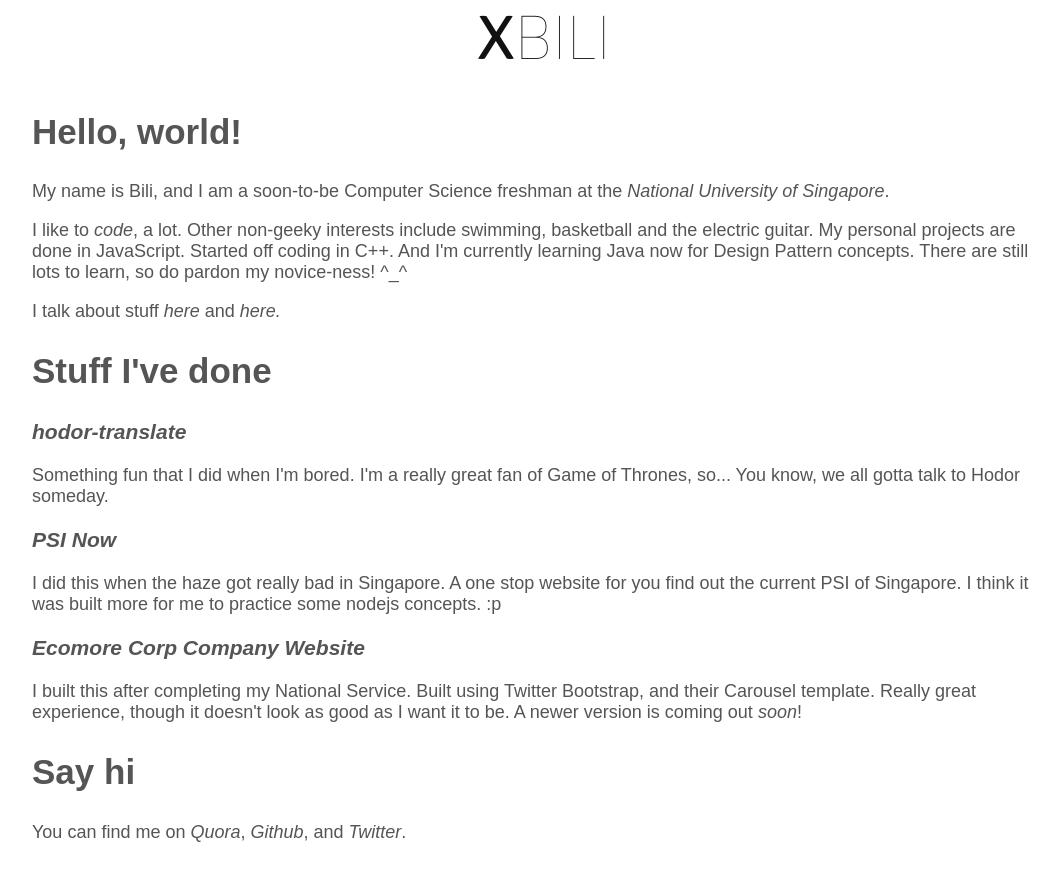
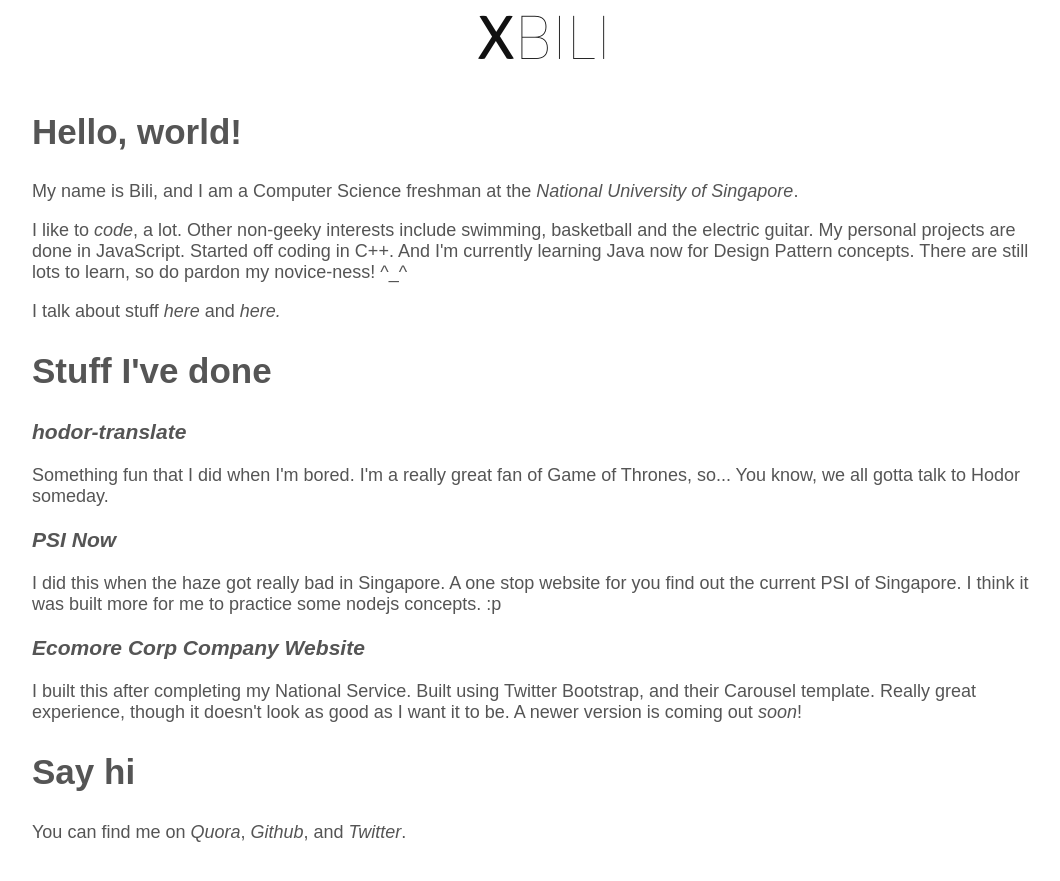
Before and after one commit to xbili/xbili.github.io, a Jekyll site: the page built from index.html, in a window 1280 px wide. Shown: the top 881 px of the page, without its empty margins (96-1156 px from the left). Built offline with Jekyll 4.4.1, drawn with Linux system fonts in a browser that asks for light colours; Markdown is read by kramdown in place of the engine named in the settings.

Commit message:
cleaned up html

```diff
--- a/index.html
+++ b/index.html
@@ -5,7 +5,7 @@ title: xbili
 
 <section>
   <h1>Hello, world!</h1>
-  <p>My name is Bili, and I am a soon-to-be Computer Science freshman at the <em>National University of Singapore</em>.</p>
+  <p>My name is Bili, and I am a Computer Science freshman at the <em>National University of Singapore</em>.</p>
   <p>I like to <em>code</em>, a lot. Other non-geeky interests include swimming, basketball and the electric guitar. My personal projects are done in JavaScript. Started off coding in C++. And I'm currently learning Java now for Design Pattern concepts. There are still lots to learn, so do pardon my novice-ness! ^_^</p>
   <p>I talk about stuff <a href="/posts.html">here</a> and <a href="http://xbili.wordpress.com">here.</a></p>
 
```
Also changed, not shown: _layouts/default.html (+0 -8 lines).
